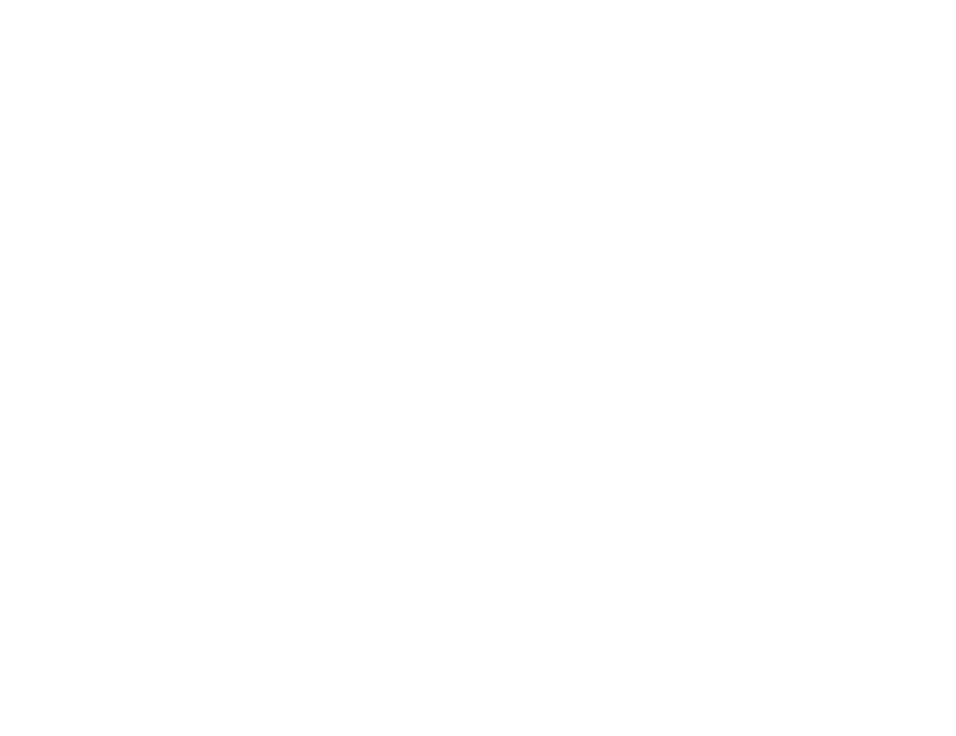
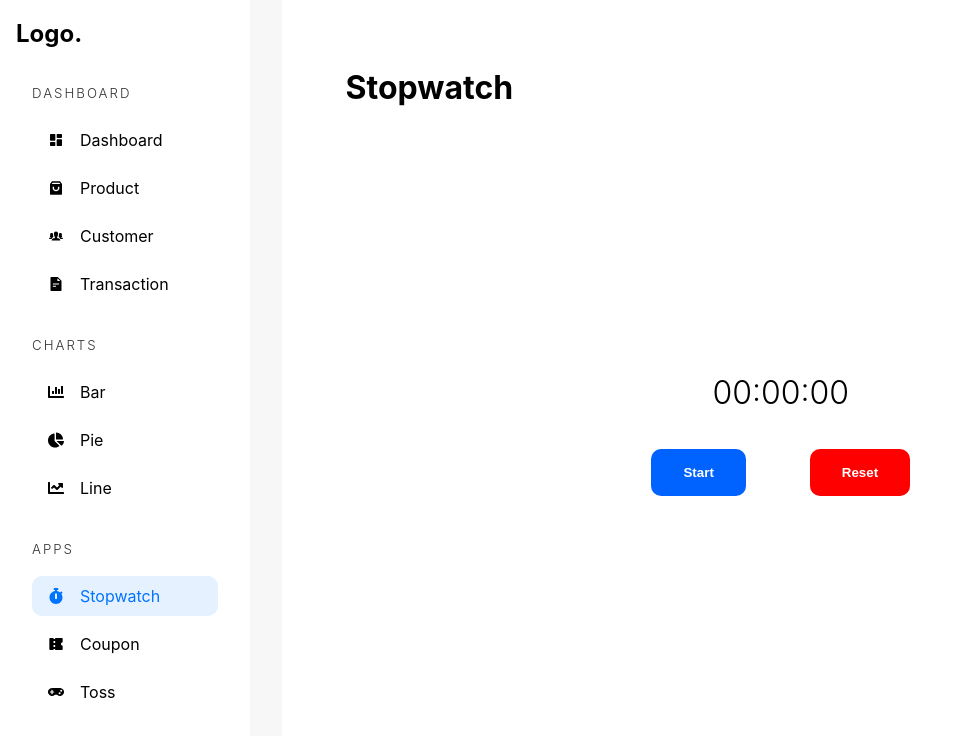
Before and after one commit to yashr775/AdminDashboard, a React (Vite) app: page /admin/app/stopwatch in a window 1280 px wide. Before the commit this address had no page. Shown: the top 736 px of the page, without its empty margins (0-956 px from the left). Built offline with nearby package versions, Linux system fonts and the light colour scheme.

Commit message:
toss and stopwatch completed

```diff
--- a/src/App.tsx
+++ b/src/App.tsx
@@ -16,6 +16,9 @@
 const TransactionManagement = lazy(
   () => import("./pages/management/TransactionManagement")
 );
+const Coupon = lazy(() => import("./pages/apps/Coupon"));
+const Toss = lazy(() => import("./pages/apps/Toss"));
+const Stopwatch = lazy(() => import("./pages/apps/Stopwatch"));
 
 const App = () => {
   return (
@@ -38,6 +41,10 @@
               path="/admin/transaction/:id"
               element={<TransactionManagement />}
             />
+
+            <Route path="/admin/app/stopwatch" element={<Stopwatch />} />
+            <Route path="/admin/app/coupon" element={<Coupon />} />
+            <Route path="/admin/app/toss" element={<Toss />} />
           </Routes>
         </Suspense>
       </Router>
--- /dev/null
+++ b/src/pages/apps/Coupon.tsx
@@ -0,0 +1,5 @@
+const Coupon = () => {
+  return <div>Coupon</div>;
+};
+
+export default Coupon;
--- /dev/null
+++ b/src/pages/apps/Stopwatch.tsx
@@ -0,0 +1,56 @@
+import AdminSidebar from "../../components/AdminSidebar";
+import { useState, useEffect } from "react";
+
+const formatTime = (timeInSeconds: number) => {
+  const hours = Math.floor(timeInSeconds / 3600);
+  const minutes = Math.floor((timeInSeconds % 3600) / 60);
+  const seconds = timeInSeconds % 60;
+
+  const hoursInString = hours.toString().padStart(2, "0");
+  const minutesInString = minutes.toString().padStart(2, "0");
+  const secondsInString = seconds.toString().padStart(2, "0");
+
+  return `${hoursInString}:${minutesInString}:${secondsInString}`;
+};
+
+const Stopwatch = () => {
+  const [time, setTime] = useState<number>(0);
+  const [isRunning, setIsRunning] = useState<boolean>(false);
+
+  const resetHandler = () => {
+    setTime(0);
+    setIsRunning(false);
+  };
+
+  useEffect(() => {
+    let intervalID: number;
+    if (isRunning)
+      intervalID = setInterval(() => {
+        setTime((prev) => prev + 1);
+      }, 1000);
+
+    return () => {
+      clearInterval(intervalID);
+    };
+  }, [isRunning]);
+
+  return (
+    <div className="admin-container">
+      <AdminSidebar />
+      <main className="dashboard-app-container">
+        <h1>Stopwatch</h1>
+        <section>
+          <div className="stopwatch">
+            <h2>{formatTime(time)}</h2>
+            <button onClick={() => setIsRunning((prev) => !prev)}>
+              {isRunning ? "Stop" : "Start"}
+            </button>
+            <button onClick={resetHandler}>Reset</button>
+          </div>
+        </section>
+      </main>
+    </div>
+  );
+};
+
+export default Stopwatch;
--- /dev/null
+++ b/src/pages/apps/Toss.tsx
@@ -0,0 +1,34 @@
+import { useState } from "react";
+import AdminSidebar from "../../components/AdminSidebar";
+
+const Toss = () => {
+  const [angle, setAngle] = useState<number>(0);
+
+  const flipCoin = () => {
+    if (Math.random() > 0.5) setAngle((prev) => prev + 180);
+    else setAngle((prev) => prev + 360);
+  };
+
+  return (
+    <div className="admin-container">
+      <AdminSidebar />
+      <main className="dashboard-app-container">
+        <h1>Toss</h1>
+        <section>
+          <article
+            className="tosscoin"
+            onClick={flipCoin}
+            style={{
+              transform: `rotateY(${angle}deg)`,
+            }}
+          >
+            <div></div>
+            <div></div>
+          </article>
+        </section>
+      </main>
+    </div>
+  );
+};
+
+export default Toss;
```
Also changed, not shown: src/assets/images/heads.png (added), src/assets/images/tails.png (added).
